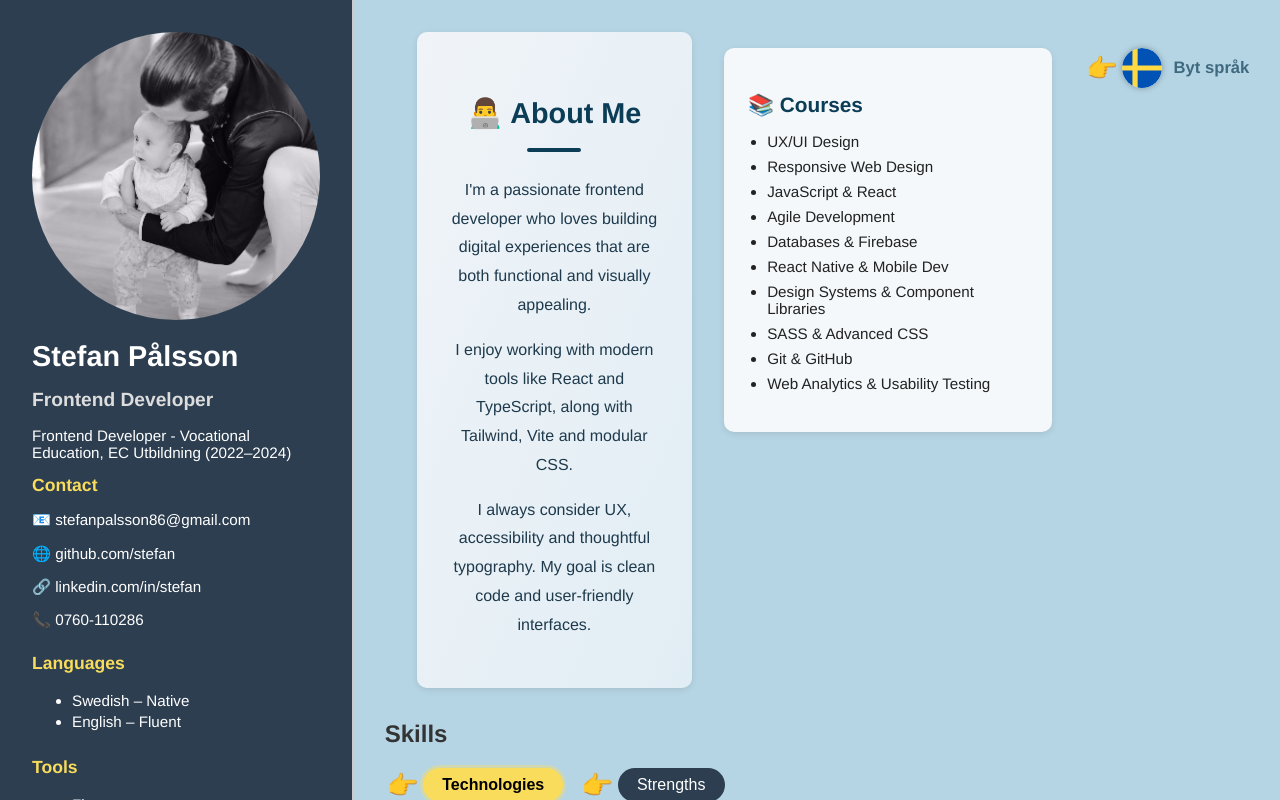
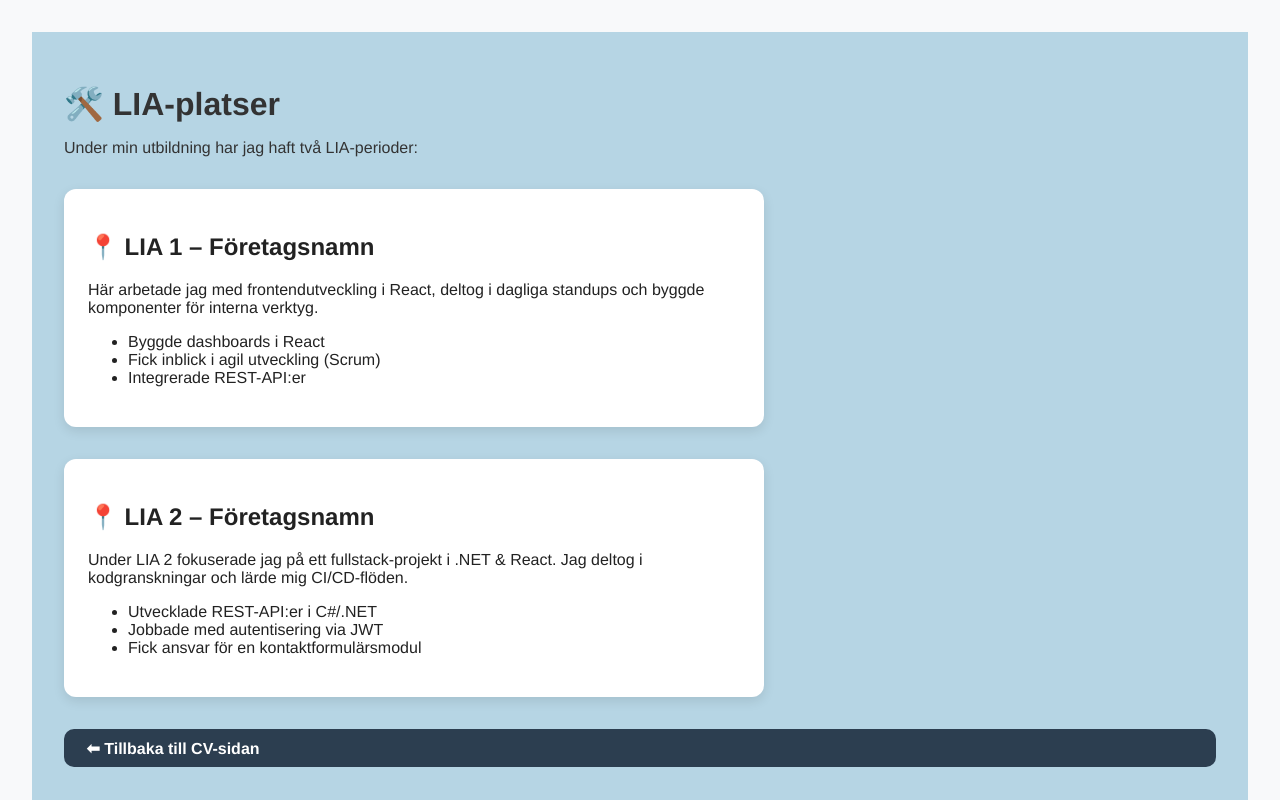
Before and after one commit to StefanPalsson/Stefan-CV, a React (Vite) app: page /lia-info in a window 1280 px wide. Shown: the top 800 px of the page. Built offline with nearby package versions, Linux system fonts and the light colour scheme.

Commit message:
Added routing and navigation buttons for LIA info and work history pages; improved skill tab styling and layout

```diff
--- a/package.json
+++ b/package.json
@@ -11,7 +11,8 @@
   },
   "dependencies": {
     "react": "^19.1.0",
-    "react-dom": "^19.1.0"
+    "react-dom": "^19.1.0",
+    "react-router-dom": "^7.6.1"
   },
   "devDependencies": {
     "@eslint/js": "^9.25.0",
--- a/src/App.css
+++ b/src/App.css
@@ -168,6 +168,17 @@ body {
   background-color: #34495e;
   transform: scale(1.05);
 }
+
+.nav-button {
+  white-space: nowrap;
+  min-width: 100px;
+  font-size: 0.95rem;
+  display: flex;
+  align-items: center;
+  justify-content: center;
+  gap: 0.5rem;
+}
+
 
 .tab-wrapper {
   display: flex;
@@ -433,6 +444,10 @@ body {
   height: auto;
 }
 
+a {
+  text-decoration: none;
+}
+
 
 @keyframes pulseText {
   0%, 100% {
--- /dev/null
+++ b/src/AppRouter.jsx
@@ -0,0 +1,17 @@
+// src/AppRouter.jsx
+import { BrowserRouter, Routes, Route } from "react-router-dom";
+import Home from "./pages/Home";
+import LIAInfo from "./pages/LIAInfo";
+import WorkHistory from "./pages/WorkHistory";
+
+export default function AppRouter() {
+  return (
+    <BrowserRouter>
+      <Routes>
+        <Route path="/" element={<Home />} />
+        <Route path="/lia-info" element={<LIAInfo />} />
+        <Route path="/work-history" element={<WorkHistory />} />
+      </Routes>
+    </BrowserRouter>
+  );
+}
--- a/src/lang/en.js
+++ b/src/lang/en.js
@@ -36,6 +36,8 @@ export default {
     Other: ["📐 UX/UI", "🔌 Integrations", "🌍 SEO", "💡 Security", "⚡ Testing", "🔁 Agile Workflows"]
   },
   styrkor: ["🎯 Goal-oriented", "👨‍👧‍👦 Team Player", "🧘‍♂️ Patient", "🚀 Driven", "🛠️ Problem Solver", "🧠 Quick Learner", "🎨 Creative", "🗓️ Organized", "📢 Communicative"],
+  liaButton: "LIA info",
+workButton: "Work history",
   chili: {
     desc: "React app to explore and search chili varieties.",
     detail: "Users can browse chili types, learn about heat, flavor and origin. UI built with React Router, conditional rendering and responsive design.",
--- a/src/lang/sv.js
+++ b/src/lang/sv.js
@@ -36,6 +36,8 @@ export default {
     Övrigt: ["📐 UX/UI", "🔌 Integrationer", "🌍 SEO", "💡 Säkerhet", "⚡ Testning", "🔁 Agila metoder"]
   },
   styrkor: ["🎯 Målmedveten", "👨‍👧‍👦 Lagspelare", "🧘‍♂️ Tålmodig", "🚀 Driven", "🛠️ Lösningsorienterad", "🧠 Snabblärd", "🎨 Kreativ", "🗓️ Strukturerad", "📢 Kommunikativ"],
+  liaButton: "LIA-info",
+workButton: "Tidigare jobb",
   chili: {
     desc: "Webbapp i React för att visa och söka efter chilisorter.",
     detail: "Användare kan läsa om styrka, smak och ursprung. UI är byggt med React Router och har dynamisk routing och responsiv design.",
--- a/src/main.jsx
+++ b/src/main.jsx
@@ -1,10 +1,10 @@
 import React from 'react';
 import ReactDOM from 'react-dom/client';
-import App from './App.jsx';
-import './App.css'; // eller index.css, beroende på vad du döpt din css till
+import AppRouter from './AppRouter.jsx'; // Du har redan skapat denna
+import './App.css'; // Behåll detta som det är
 
 ReactDOM.createRoot(document.getElementById('root')).render(
   <React.StrictMode>
-    <App />
+    <AppRouter /> {/* 👈 Detta ska användas, inte App */}
   </React.StrictMode>
 );
--- a/src/App.jsx
+++ b/src/pages/Home.jsx
@@ -1,11 +1,13 @@
-import "./App.css";
+import "../App.css";
 import { useState } from "react";
-import en from "./lang/en";
-import sv from "./lang/sv";
+import en from "../lang/en";
+import sv from "../lang/sv";
+import { Link } from "react-router-dom";
+
 
 const languages = { en, sv };
 
-export default function App() {
+export default function Home() {
   const [activeTab, setActiveTab] = useState("tekniker");
   const [showChiliDetails, setShowChiliDetails] = useState(false);
   const [showLeontinaDetails, setShowLeontinaDetails] = useState(false);
@@ -96,26 +98,43 @@ export default function App() {
 
         <section>
           <h2>{t.skills}</h2>
-          <div className="tab-buttons">
+          <div className="tab-buttons" style={{ flexWrap: "wrap", gap: "1rem", alignItems: "center" }}>
   <div className="tab-wrapper">
     <span className="finger-icon">👉</span>
     <button
   onClick={() => setActiveTab("tekniker")}
-                className={activeTab === "tekniker" ? "active" : ""}
+  className={`accordion-button nav-button ${activeTab === "tekniker" ? "active" : ""}`}
 >
-                {t.techTab}
+  🧪 {t.techTab}
 </button>
+<span className="finger-icon">👉</span>
+<button
+  onClick={() => setActiveTab("styrkor")}
+  className={`accordion-button nav-button ${activeTab === "styrkor" ? "active" : ""}`}
+>
+  💪 {t.strengthTab}
+</button>
+
   </div>
   <div className="tab-wrapper">
     <span className="finger-icon">👉</span>
-              <button
-                onClick={() => setActiveTab("styrkor")}
-                className={activeTab === "styrkor" ? "active" : ""}
-              >
-                {t.strengthTab}
+    <Link to="/lia-info">
+  <button className="accordion-button nav-button">
+    🛠️ {t.liaButton}
   </button>
+</Link>
+  </div>
+  <div className="tab-wrapper">
+    <span className="finger-icon">👉</span>
+    <Link to="/work-history">
+  <button className="accordion-button nav-button">
+    💼 {t.workButton}
+  </button>
+</Link>
   </div>
 </div>
+
+
 
           <div className="tech-tags">
             {activeTab === "tekniker"
--- /dev/null
+++ b/src/pages/LIAInfo.jsx
@@ -0,0 +1,45 @@
+// src/pages/LIAInfo.jsx
+import "../App.css";
+import { Link } from "react-router-dom";
+
+export default function LIAInfo() {
+  return (
+    <div className="cv-wrapper" style={{ padding: "2rem" }}>
+      <main className="main-content">
+        <h1 style={{ marginBottom: "1rem" }}>🛠️ LIA-platser</h1>
+
+        <p>Under min utbildning har jag haft två LIA-perioder:</p>
+
+        <section className="project-box" style={{ marginTop: "2rem" }}>
+          <h2>📍 LIA 1 – Företagsnamn</h2>
+          <p>
+            Här arbetade jag med frontendutveckling i React, deltog i dagliga
+            standups och byggde komponenter för interna verktyg.
+          </p>
+          <ul>
+            <li>Byggde dashboards i React</li>
+            <li>Fick inblick i agil utveckling (Scrum)</li>
+            <li>Integrerade REST-API:er</li>
+          </ul>
+        </section>
+
+        <section className="project-box" style={{ marginTop: "2rem" }}>
+          <h2>📍 LIA 2 – Företagsnamn</h2>
+          <p>
+            Under LIA 2 fokuserade jag på ett fullstack-projekt i .NET & React.
+            Jag deltog i kodgranskningar och lärde mig CI/CD-flöden.
+          </p>
+          <ul>
+            <li>Utvecklade REST-API:er i C#/.NET</li>
+            <li>Jobbade med autentisering via JWT</li>
+            <li>Fick ansvar för en kontaktformulärsmodul</li>
+          </ul>
+        </section>
+
+        <Link to="/" className="accordion-button" style={{ marginTop: "2rem" }}>
+          ⬅ Tillbaka till CV-sidan
+        </Link>
+      </main>
+    </div>
+  );
+}
--- /dev/null
+++ b/src/pages/WorkHistory.jsx
@@ -0,0 +1,27 @@
+// src/pages/WorkHistory.jsx
+import "../App.css";
+import { Link } from "react-router-dom";
+
+export default function WorkHistory() {
+  return (
+    <div className="cv-wrapper" style={{ padding: "2rem" }}>
+      <main className="main-content">
+        <h1 style={{ marginBottom: "1rem" }}>💼 Tidigare arbetslivserfarenhet</h1>
+
+        <section className="project-box">
+          <h2>📦 Jobbtitel – Företag AB</h2>
+          <p>Beskrivning av rollen, ansvar och vad du lärde dig.</p>
+        </section>
+
+        <section className="project-box" style={{ marginTop: "2rem" }}>
+          <h2>🛒 Jobbtitel – Annat Företag AB</h2>
+          <p>Kundservice, samarbete i team, problemlösning och kommunikation.</p>
+        </section>
+
+        <Link to="/" className="accordion-button" style={{ marginTop: "2rem" }}>
+          ⬅ Tillbaka till CV-sidan
+        </Link>
+      </main>
+    </div>
+  );
+}
```
Also changed, not shown: 1 other file (tests, documents, lock files or other folders). Lines whose indentation alone changed are shown as unchanged.
